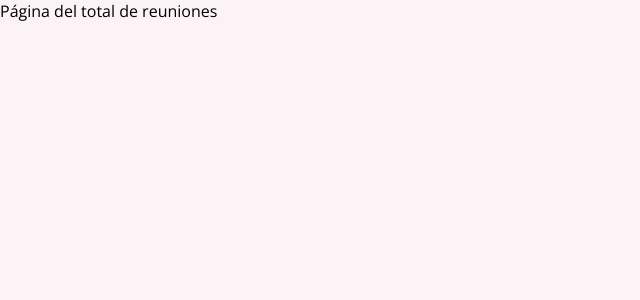
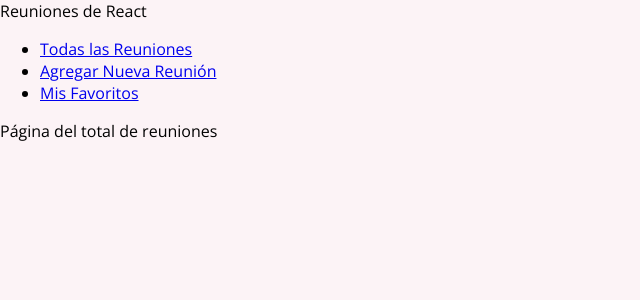
Before and after one commit to JulianHerrera0107/curso-react, a React (Create React App) app: page / in a window 1280 px wide. Shown: the top 300 px of the page, without its empty margins (0-640 px from the left). Built offline with nearby package versions, Linux system fonts and the light colour scheme.

Commit message:
Agregando el componente MainNavigation como una barra de navegación que permite utilizar los links del proyecto

```diff
--- a/src/App.js
+++ b/src/App.js
@@ -3,10 +3,12 @@
 import AllMeetupsPage from './pages/AllMeetups';
 import FavoritesPage from './pages/Favorites';
 import NewMeetupPage from './pages/NewMeetup';
+import MainNavigation from './components/layout/MainNavigation';
 
 function App() {
   return (
     <div>
+      <MainNavigation />
       <Switch>
         <Route path='/' exact>
           <AllMeetupsPage />
--- /dev/null
+++ b/src/components/layout/MainNavigation.js
@@ -0,0 +1,23 @@
+import { Link } from 'react-router-dom'
+
+function MainNavigation() {
+    return(
+        <header>
+            <div>Reuniones de React</div>
+            <nav>
+                <ul>
+                    <li>
+                        <Link to='/'>Todas las Reuniones</Link>
+                    </li>
+                    <li>
+                        <Link to='/new-meetup'>Agregar Nueva Reunión</Link>
+                    </li>
+                    <li>
+                        <Link to='/favorites'>Mis Favoritos</Link>
+                    </li>
+                </ul>
+            </nav>
+        </header>
+    );
+}
+export default MainNavigation;
```
Also changed, not shown: src/components/index2.html (added).
